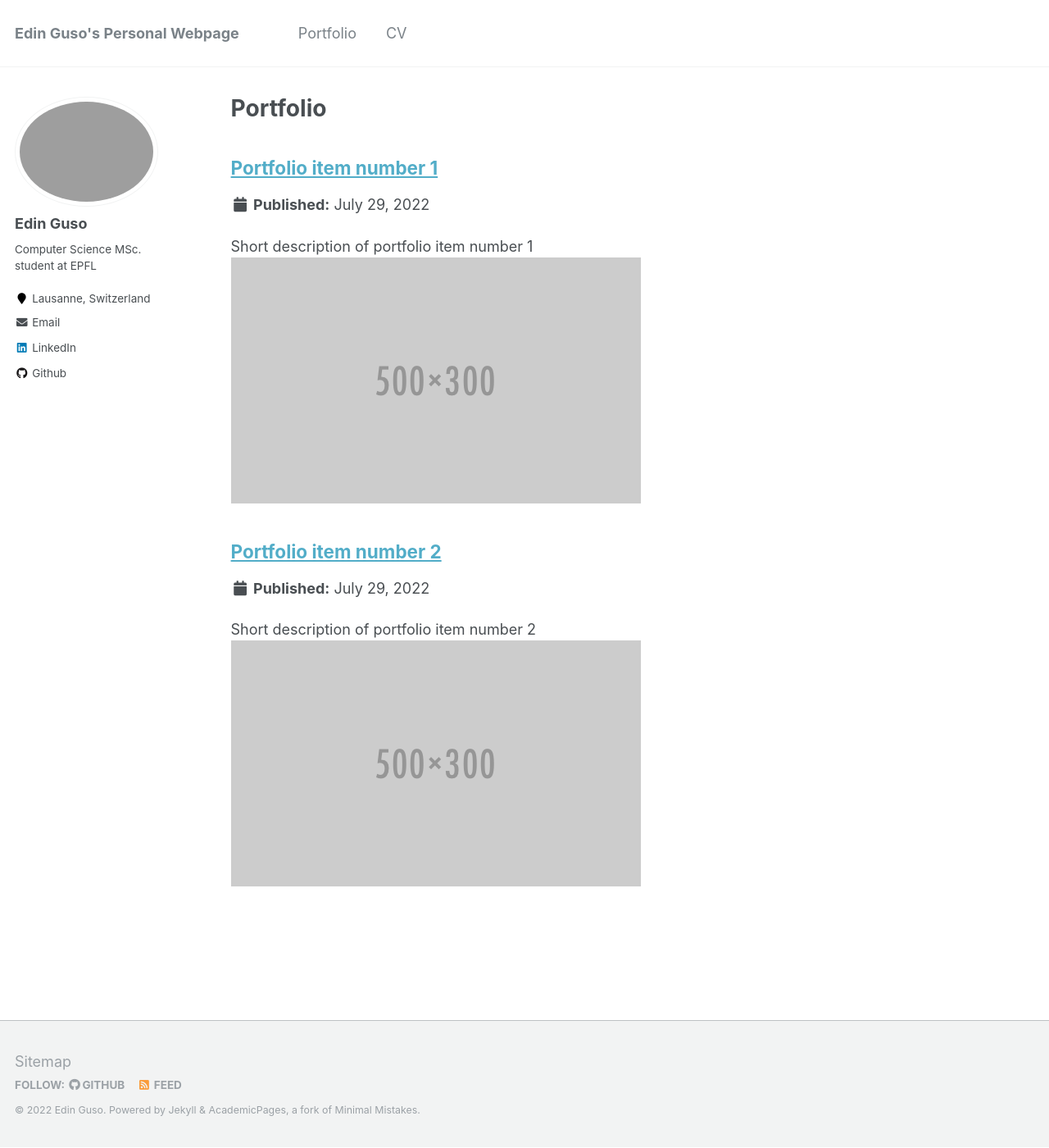
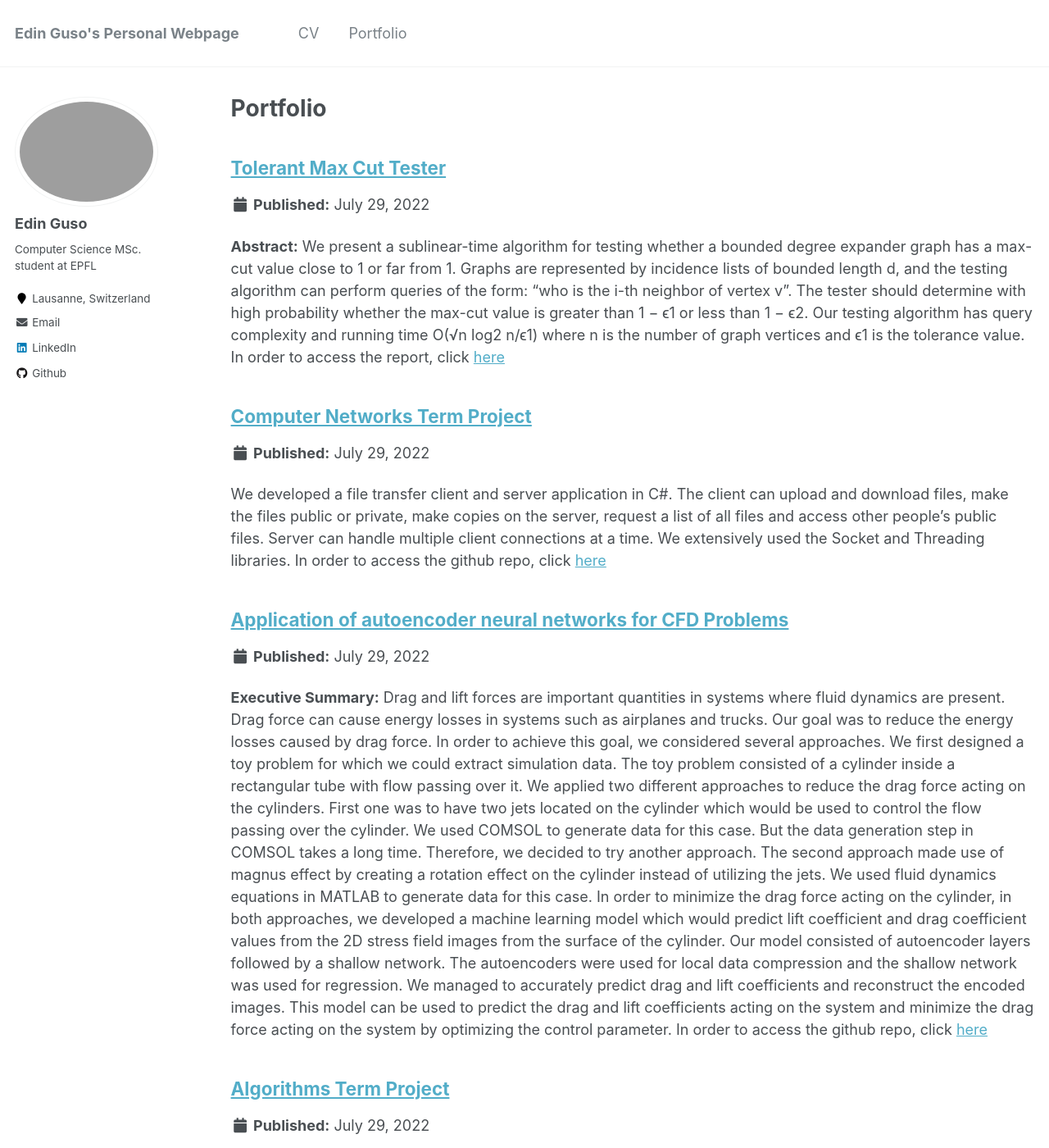
Before and after one commit to EdinGuso/edinguso.github.io, a Jekyll site: the page built from _pages/portfolio.html, in a window 1280 px wide and 1400 px high. Shown: the whole window at 82% size. Built offline with Jekyll 4.4.1, drawn with Linux system fonts in a browser that asks for light colours; some of the changed text lies outside the part shown.

Commit message:
CV and Portfolio Update

```diff
--- a/_data/navigation.yml
+++ b/_data/navigation.yml
@@ -1,5 +1,8 @@
 # main links links
 main:
+  - title: "CV"
+    url: /files/edinguso_cv.pdf
+
   #- title: "Publications"
   #  url: /publications/
 
@@ -15,8 +18,5 @@ main:
   #- title: "Blog Posts"
   #  url: /year-archive/
 
-  - title: "CV"
-    url: /files/edinguso_cv_20210920.pdf
-
   #- title: "Guide"
   #  url: /markdown/
--- a/_portfolio/portfolio-1.md
+++ b/_portfolio/portfolio-1.md
@@ -1,6 +1,8 @@
 ---
-title: "Portfolio item number 1"
-excerpt: "Short description of portfolio item number 1<br/><img src='/images/500x300.png'>"
+title: "Tolerant Max Cut Tester"
+excerpt: "**Abstract:** We present a sublinear-time algorithm for testing whether a bounded degree expander graph has a max-cut value close to 1 or far from 1. Graphs are represented by incidence lists of bounded length d, and the testing algorithm can perform queries of the form: “who is the i-th neighbor of vertex v”. The tester should determine with high probability whether the max-cut value is greater than 1 − ϵ1 or less than 1 − ϵ2. Our testing algorithm has query complexity and running time O(√n log2 n/ϵ1) where n is the number of graph vertices and ϵ1 is the tolerance value.
+
+In order to access the report, click [here](https://github.com/EdinGuso/Tolerant-Max-Cut/blob/main/edin_guso_Tolerant_Max_Cut.pdf)"
 collection: portfolio
 ---
 
--- a/_portfolio/portfolio-2.html
+++ /dev/null
@@ -1,7 +0,0 @@
----
-title: "Portfolio item number 2"
-excerpt: "Short description of portfolio item number 2 <br/><img src='/images/500x300.png'>"
-collection: portfolio
----
-
-This is an item in your portfolio. It can be have images or nice text. If you name the file .md, it will be parsed as markdown. If you name the file .html, it will be parsed as HTML.
--- /dev/null
+++ b/_portfolio/portfolio-2.md
@@ -0,0 +1,9 @@
+---
+title: "Computer Networks Term Project"
+excerpt: "We developed a file transfer client and server application in C#. The client can upload and download files, make the files public or private, make copies on the server, request a list of all files and access other people's public files. Server can handle multiple client connections at a time. We extensively used the Socket and Threading libraries.
+
+In order to access the github repo, click [here](https://github.com/EdinGuso/CS408-Computer-Networks)"
+collection: portfolio
+---
+
+This is an item in your portfolio. It can be have images or nice text. If you name the file .md, it will be parsed as markdown. If you name the file .html, it will be parsed as HTML.
--- /dev/null
+++ b/_portfolio/portfolio-3.md
@@ -0,0 +1,15 @@
+---
+title: "Application of autoencoder neural networks for CFD Problems"
+excerpt: "**Executive Summary:** Drag and lift forces are important quantities in systems where fluid dynamics are present. Drag force can cause energy losses in systems such as airplanes and trucks. Our goal was to reduce the energy losses caused by drag force. In order to achieve this goal, we considered several approaches.
+
+We first designed a toy problem for which we could extract simulation data. The toy problem consisted of a cylinder inside a rectangular tube with flow passing over it. We applied two different approaches to reduce the drag force acting on the cylinders. First one was to have two jets located on the cylinder which would be used to control the flow passing over the cylinder. We used COMSOL to generate data for this case. But the data generation step in COMSOL takes a long time. Therefore, we decided to try another approach. The second approach made use of magnus effect by creating a rotation effect on the cylinder instead of utilizing the jets. We used fluid dynamics equations in MATLAB to generate data for this case.
+
+In order to minimize the drag force acting on the cylinder, in both approaches, we developed a machine learning model which would predict lift coefficient and drag coefficient values from the 2D stress field images from the surface of the cylinder. Our model consisted of autoencoder layers followed by a shallow network. The autoencoders were used for local data compression and the shallow network was used for regression.
+
+We managed to accurately predict drag and lift coefficients and reconstruct the encoded images. This model can be used to predict the drag and lift coefficients acting on the system and minimize the drag force acting on the system by optimizing the control parameter.
+
+In order to access the github repo, click [here](https://github.com/EdinGuso/ENS492-Graduation-Project)"
+collection: portfolio
+---
+
+This is an item in your portfolio. It can be have images or nice text. If you name the file .md, it will be parsed as markdown. If you name the file .html, it will be parsed as HTML.
--- /dev/null
+++ b/_portfolio/portfolio-4.md
@@ -0,0 +1,9 @@
+---
+title: "Algorithms Term Project"
+excerpt: "Traversing a (finite) directed or undirected graph by passing through each vertex exactly once results in a Hamiltonian Path. Hamiltonian Path Problem is an NP-Complete problem. We analyzed a randomized approximation algorithm both theoratically and experimentally.
+
+In order to access the github repo, click [here](https://github.com/EdinGuso/CS301-Algorithms)"
+collection: portfolio
+---
+
+This is an item in your portfolio. It can be have images or nice text. If you name the file .md, it will be parsed as markdown. If you name the file .html, it will be parsed as HTML.
--- /dev/null
+++ b/_portfolio/portfolio-5.md
@@ -0,0 +1,9 @@
+---
+title: "Motion Control of a Flying Robot (Quadrotor)"
+excerpt: "I designed a robust controller for hovering and trajectory-tracking of a quadrotor in MATLAB and tested the controller’s ability to perform several different tasks (trajectories) in Simulink.
+
+In order to access the report, click [here](https://github.com/EdinGuso/ME425-Autonomous-Mobile-Robotics/blob/main/Homework2_Report.pdf)"
+collection: portfolio
+---
+
+This is an item in your portfolio. It can be have images or nice text. If you name the file .md, it will be parsed as markdown. If you name the file .html, it will be parsed as HTML.
```
Also changed, not shown: 2 other files.
